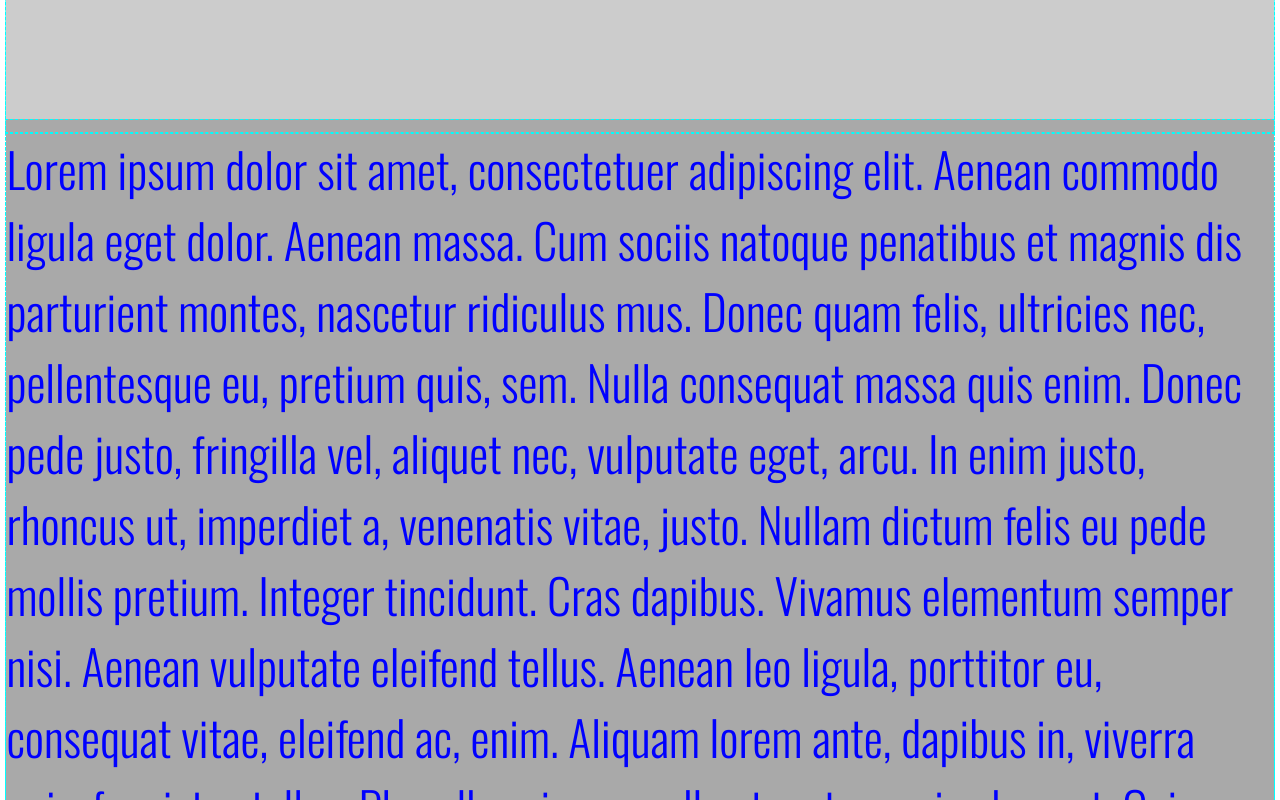
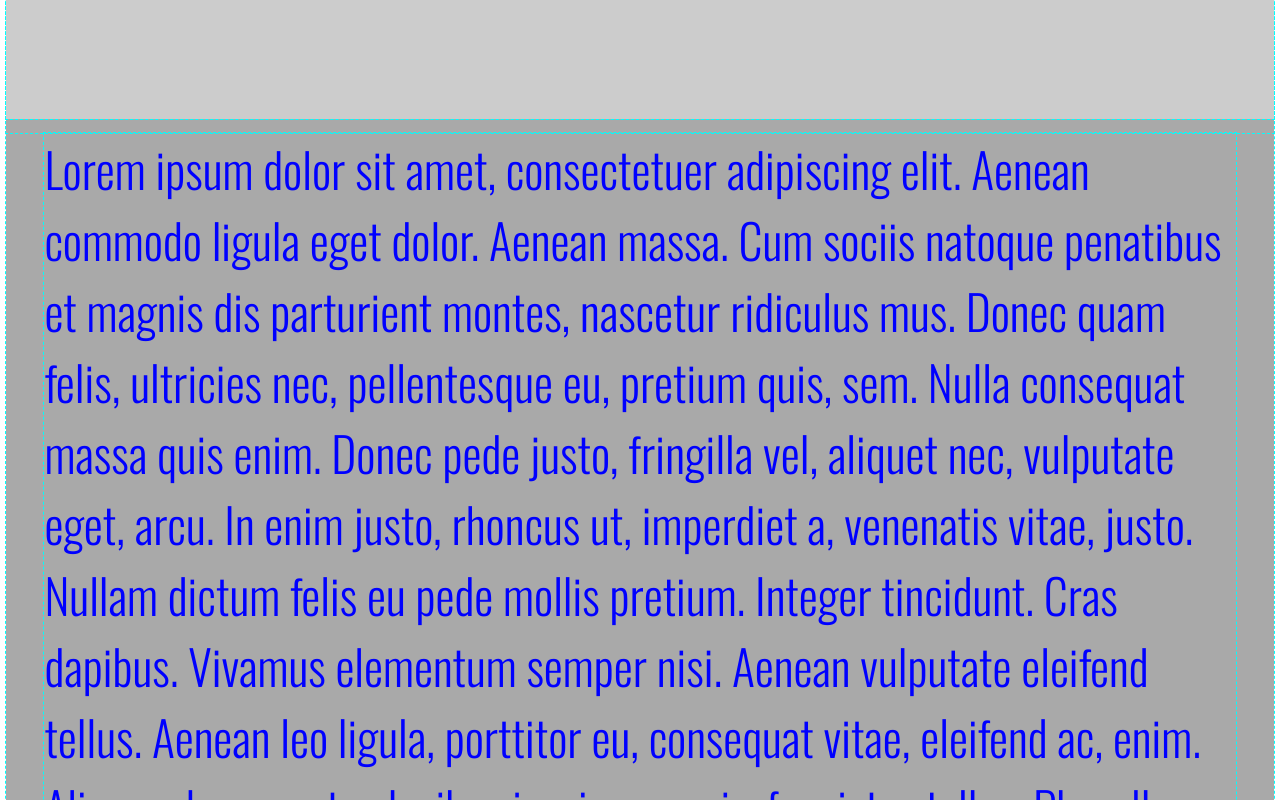
Before and after one commit to cook0246/myWebsite, a plain HTML site: page index.html in a window 1280 px wide. Shown: the part 780-1580 px from the top of the page. Drawn offline with nearby package versions, Linux system fonts and the light colour scheme; placeholder pictures from the web are drawn by us.

Commit message:
Changes
got rid of box container

experiments with screen size (landscape specifically)

```diff
--- a/css/style.css
+++ b/css/style.css
@@ -12,17 +12,7 @@ body{
     margin: 1em 0.5%;
     background-color: darkgrey;
   }
-/*
-.box {
 
-  text-align:center;
-  width: 100%;
-  height: ;
-
-  background-color: lightgrey;
-  border: 5px solid purple;
-}
-*/
 .pic{
     min-width: 100%;
     max-height: 600px;
@@ -33,8 +23,10 @@ body{
   background-color: darkcyan ;
   opacity:0.6;
   position: fixed;
+}
 
-
+.para{
+    margin: 0 3% 0 3%;
 }
 /*
 .btn {
@@ -56,18 +48,19 @@ body{
  */
 
 @media all and (min-device-width: 1200px){   /* on regular big screen */
+
     .headline{
       font-size: 1rem;
     }
   }
 
-/* Iphone Portrait */
-@media only screen and (min-width: 320px){
+/* iPhone Portrait */
+@media only screen and (max-width: 320px){
  *{ color: orange; }
     body{ font-size: 3rem; }
 }
 
-/*  Iphone Landscape */
+/*  iPhone Landscape */
 @media only screen and (min-width: 568px){
     *{ color: blue; }
     body{ font-size: 3rem; }
```
